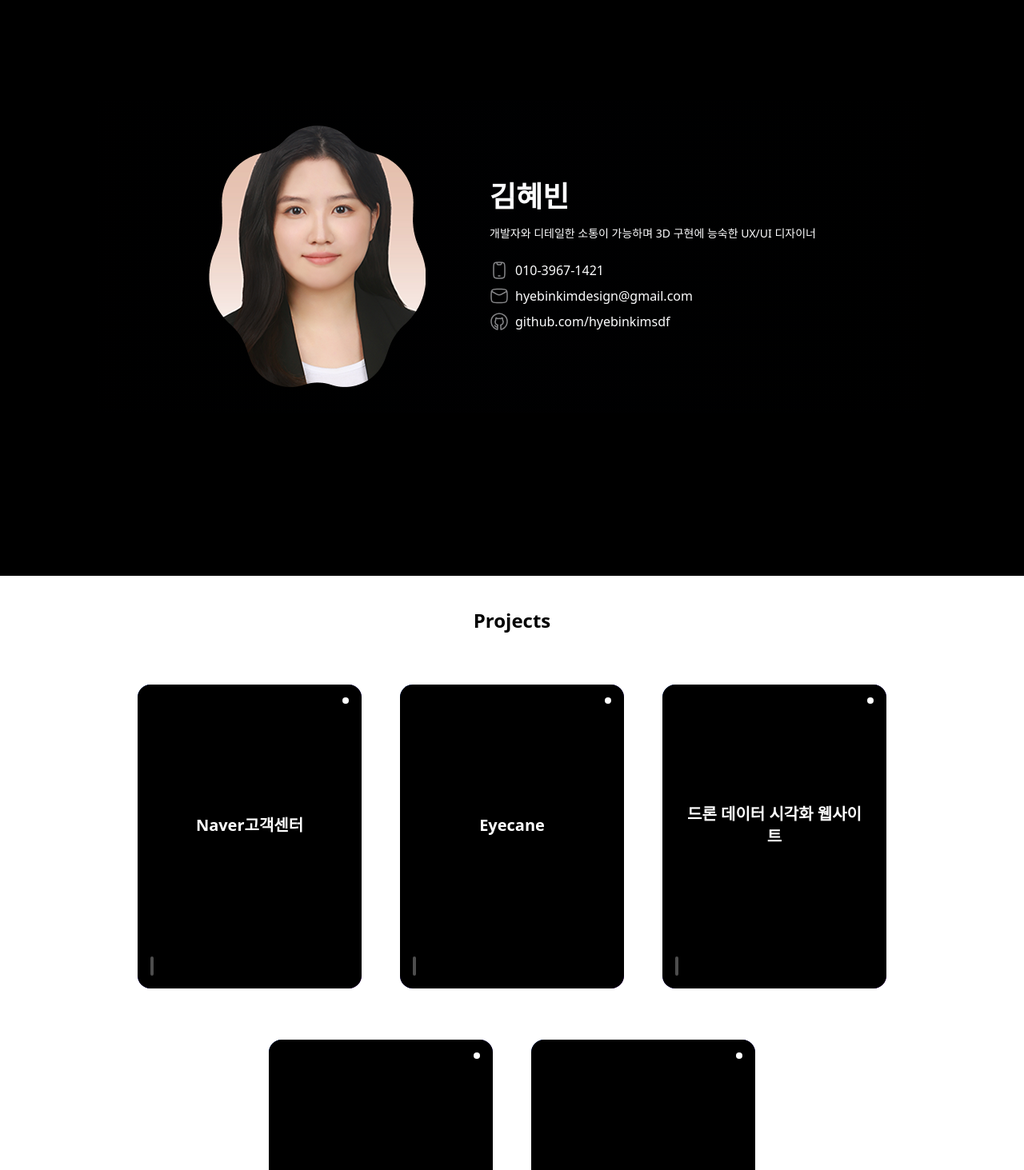
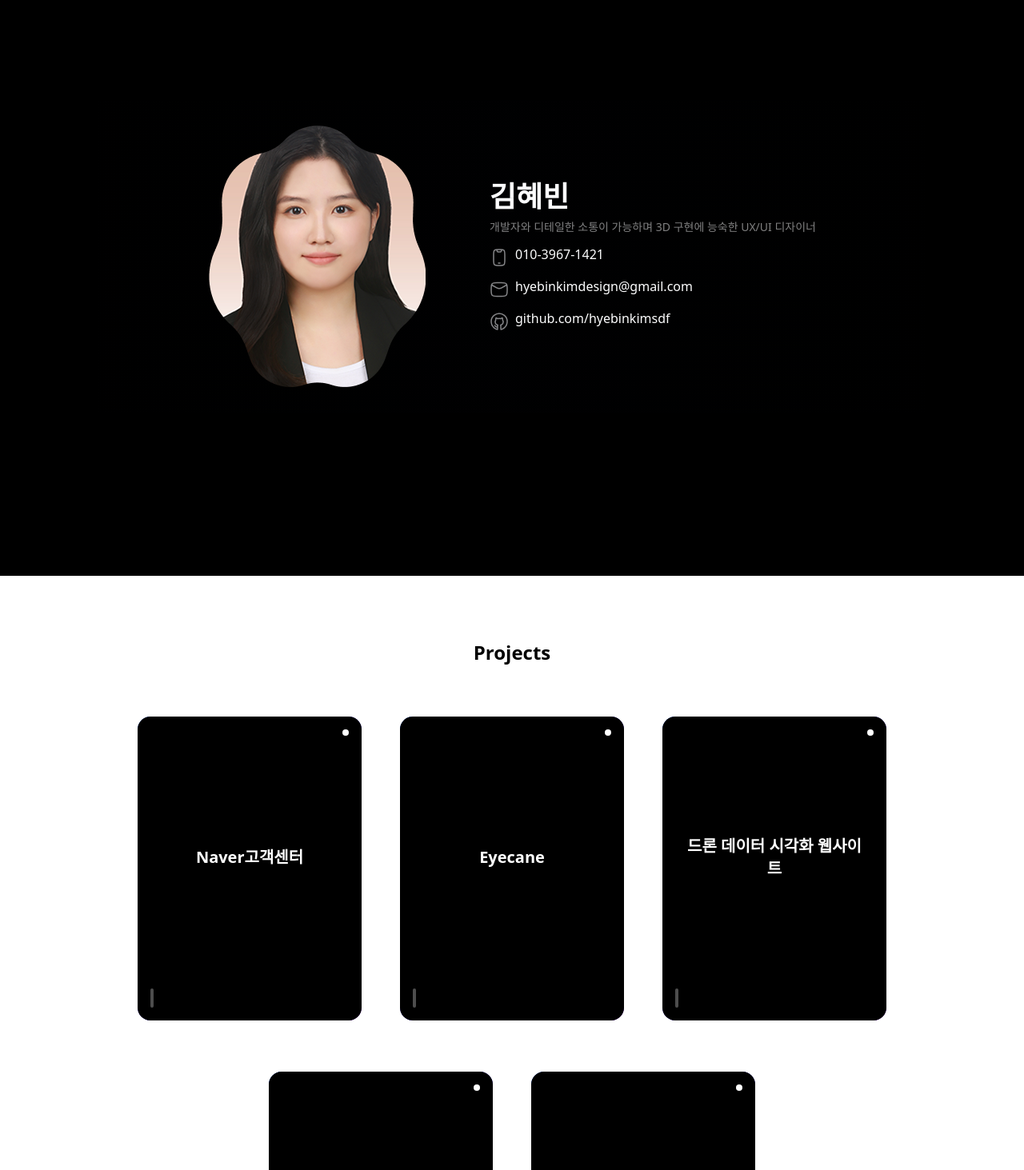
Before and after one commit to hyebinkimsdf/portfolio, a React (Vite) app: page / in a window 1280 px wide. Shown: the part 880-2343 px from the top of the page at 80% size. Built offline with nearby package versions, Linux system fonts and the light colour scheme.

Commit message:
fix:scrollTotop 오류 수정

```diff
--- a/package.json
+++ b/package.json
@@ -12,12 +12,14 @@
     "react": "^19.0.0",
     "react-dom": "^19.0.0",
     "react-router-dom": "^7.1.5",
+    "react-scroll": "^1.9.2",
     "typescript": "^5.7.3"
   },
   "devDependencies": {
     "@tailwindcss/vite": "^4.0.6",
     "@types/react": "^19.0.8",
     "@types/react-dom": "^19.0.3",
+    "@types/react-scroll": "^1.8.10",
     "@vitejs/plugin-react": "^4.3.4",
     "autoprefixer": "^10.4.17",
     "postcss": "^8.4.35",
--- a/src/App.tsx
+++ b/src/App.tsx
@@ -1,11 +1,16 @@
+// App.tsx
+
 import { Route, Routes } from "react-router-dom";
 import "./index.css";
 import Home from "./pages/Home";
 import Eyecane from "./pages/Eyecane";
 import { Header } from "./compoments/home/Header";
+import ScrollToTop from "./hook/ScrollToTop";
 
 function App() {
   return (
+    <>
+      <ScrollToTop />
       <div className="app">
         <Header />
         <main className="content">
@@ -15,6 +20,7 @@ function App() {
           </Routes>
         </main>
       </div>
+    </>
   );
 }
 
--- a/src/compoments/home/ProjectCard.tsx
+++ b/src/compoments/home/ProjectCard.tsx
@@ -1,5 +1,4 @@
 import { Link } from "react-router-dom";
-import { motion } from "framer-motion";
 import { useState } from "react";
 
 interface ProjectCardProp {
@@ -13,109 +12,87 @@ export function ProjectCard({ name, link, image }: ProjectCardProp) {
 
   return (
     <Link to={link}>
-      <motion.div
-        className="relative w-[280px] h-[380px] mx-auto sm:mx-2 my-4" // 고정 크기로 변경하고 마진 조정
-        whileHover={{ scale: 1.02 }}
-        transition={{ duration: 0.3 }}
-        onHoverStart={() => setIsHovered(true)}
-        onHoverEnd={() => setIsHovered(false)}
+      <div
+        className="relative w-[280px] h-[380px] mx-auto sm:mx-2 my-4 group"
+        onMouseEnter={() => setIsHovered(true)}
+        onMouseLeave={() => setIsHovered(false)}
       >
         {/* 배경 그라데이션 효과 */}
-        <motion.div
-          className="absolute inset-0 bg-gradient-to-br from-blue-600 to-purple-600 rounded-2xl"
-          animate={{
-            filter: isHovered ? "hue-rotate(45deg)" : "hue-rotate(0deg)",
-          }}
-          transition={{ duration: 0.6 }}
+        <div
+          className={`absolute inset-0 bg-gradient-to-br from-blue-600 to-purple-600 rounded-2xl transition-all duration-600 ${
+            isHovered ? "filter hue-rotate-45" : ""
+          }`}
         />
 
         {/* 글로우 효과 */}
-        <motion.div
-          className="absolute inset-0 rounded-2xl opacity-0"
-          animate={{
-            opacity: isHovered ? 0.3 : 0,
-            boxShadow: isHovered
-              ? "0 0 30px rgba(88, 80, 236, 0.5)"
-              : "0 0 0px rgba(88, 80, 236, 0)",
-          }}
-          transition={{ duration: 0.3 }}
+        <div
+          className={`absolute inset-0 rounded-2xl transition-all duration-300 ${
+            isHovered
+              ? "opacity-30 shadow-[0_0_30px_rgba(88,80,236,0.5)]"
+              : "opacity-0 shadow-none"
+          }`}
         />
 
         {/* 메인 카드 */}
         <div className="absolute inset-0 rounded-2xl overflow-hidden">
           {/* 이미지 배경 */}
           <div
-            className="absolute inset-0 bg-black"
-            style={{
-              backgroundImage: `url(${image})`,
-              backgroundSize: "cover",
-              backgroundPosition: "center",
-              transition: "transform 0.3s ease",
-              transform: isHovered ? "scale(1.1)" : "scale(1)",
-            }}
+            className={`absolute inset-0 bg-black bg-cover bg-center transition-transform duration-300 ${
+              isHovered ? "transform scale-110" : "transform scale-100"
+            }`}
+            style={{ backgroundImage: `url(${image})` }}
           />
 
           {/* 이미지 오버레이 */}
           <div
-            className="absolute inset-0 bg-black bg-opacity-40 transition-opacity duration-300"
-            style={{ opacity: isHovered ? 0.6 : 0.3 }}
+            className={`absolute inset-0 bg-black bg-opacity-40 transition-opacity duration-300 ${
+              isHovered ? "opacity-60" : "opacity-30"
+            }`}
           />
 
           {/* 움직이는 그라데이션 보더 */}
           <div
-            className="absolute inset-0 bg-gradient-to-r from-transparent via-white to-transparent opacity-20"
-            style={{
-              transform: isHovered ? "translateX(100%)" : "translateX(-100%)",
-              transition: "transform 0.8s ease",
-            }}
+            className={`absolute inset-0 bg-gradient-to-r from-transparent via-white to-transparent opacity-20 transition-transform duration-800 ${
+              isHovered
+                ? "transform translate-x-[100%]"
+                : "transform translate-x-[-100%]"
+            }`}
           />
 
           {/* 콘텐츠 */}
           <div className="relative h-full flex flex-col items-center justify-center p-6">
-            <motion.div
-              animate={{
-                y: isHovered ? -10 : 0,
-              }}
-              transition={{ duration: 0.3 }}
-              className="text-center"
+            <div
+              className={`text-center transition-transform duration-300 ${
+                isHovered ? "-translate-y-2" : "translate-y-0"
+              }`}
             >
               <h3 className="text-white text-xl font-bold mb-2">{name}</h3>
 
-              <motion.div
-                initial={{ opacity: 0, y: 20 }}
-                animate={{
-                  opacity: isHovered ? 1 : 0,
-                  y: isHovered ? 0 : 20,
-                }}
-                transition={{ duration: 0.3 }}
-                className="text-gray-300 text-sm"
+              <div
+                className={`text-gray-300 text-sm transition-opacity duration-300 ${
+                  isHovered
+                    ? "opacity-100 translate-y-0"
+                    : "opacity-0 translate-y-5"
+                }`}
               >
                 View Project
-              </motion.div>
-            </motion.div>
+              </div>
+            </div>
           </div>
         </div>
 
         {/* 장식용 도형들 */}
-        <motion.div
-          className="absolute top-4 right-4 w-2 h-2 bg-white rounded-full"
-          animate={{
-            scale: isHovered ? [1, 1.5, 1] : 1,
-          }}
-          transition={{
-            duration: 1.5,
-            repeat: Infinity,
-            ease: "easeInOut",
-          }}
+        <div
+          className={`absolute top-4 right-4 w-2 h-2 bg-white rounded-full animate-[scale_1.5s_ease_in_out_infinite] ${
+            isHovered ? "scale-150" : "scale-100"
+          }`}
         />
-        <motion.div
-          className="absolute bottom-4 left-4 w-1 h-6 bg-white/30 rounded-full"
-          animate={{
-            height: isHovered ? "2rem" : "1.5rem",
-          }}
-          transition={{ duration: 0.3 }}
+        <div
+          className={`absolute bottom-4 left-4 w-1 h-6 bg-white/30 rounded-full transition-all duration-300 ${
+            isHovered ? "h-8" : "h-6"
+          }`}
         />
-      </motion.div>
+      </div>
     </Link>
   );
 }
--- a/src/pages/About.tsx
+++ b/src/pages/About.tsx
@@ -1,83 +1,46 @@
-import { motion } from "framer-motion";
 import { useState } from "react";
 
 export default function About() {
   const [isHovered, setIsHovered] = useState(false);
 
-  const containerVariants = {
-    hidden: { opacity: 0, y: 20 },
-    visible: {
-      opacity: 1,
-      y: 0,
-      transition: {
-        duration: 0.6,
-        staggerChildren: 0.1,
-      },
-    },
-  };
-
-  const itemVariants = {
-    hidden: { opacity: 0, x: -20 },
-    visible: { opacity: 1, x: 0 },
-  };
-
   return (
-    <motion.div
-      initial="hidden"
-      animate="visible"
-      variants={containerVariants}
-      className="w-full h-full mx-auto flex flex-col md:flex-row justify-center items-center gap-20 min-w-[550px] px-4 py-8 relative"
-      id="about"
-    >
-      <motion.div
+    <div className="w-full h-full mx-auto flex flex-col md:flex-row justify-center items-center gap-20 min-w-[550px] px-4 py-8 relative">
+      <div
         className="relative group"
-        onHoverStart={() => setIsHovered(true)}
-        onHoverEnd={() => setIsHovered(false)}
-        whileHover={{ scale: 1.02 }}
-        transition={{ duration: 0.3 }}
+        onMouseEnter={() => setIsHovered(true)}
+        onMouseLeave={() => setIsHovered(false)}
       >
-        <motion.div
-          className="absolute inset-0 bg-blue-500 opacity-0 group-hover:opacity-10 rounded-lg transition-opacity"
-          animate={{
-            boxShadow: isHovered
-              ? "0 0 30px rgba(59, 130, 246, 0.5)"
-              : "0 0 0px rgba(59, 130, 246, 0)",
-          }}
+        {/* 이미지 카드 */}
+        <div
+          className={`absolute inset-0 bg-blue-500 opacity-0 rounded-lg transition-opacity ${
+            isHovered ? "opacity-20 shadow-[0_0_30px_rgba(59,130,246,0.5)]" : ""
+          }`}
         />
         <img
           src="/images/home/kimhyebinPoto.png"
-          className="mb-4 md:mb-0 relative z-10 rounded-lg"
+          className="mb-4 md:mb-0 relative z-10 rounded-lg transition-transform duration-300 group-hover:scale-105"
         />
-      </motion.div>
+      </div>
 
-      <motion.div
-        className="flex flex-col text-white gap-2"
-        variants={containerVariants}
-      >
-        <motion.div
-          className="relative"
-          whileHover={{ scale: 1.02 }}
-          transition={{ duration: 0.2 }}
-        >
-          <motion.p
-            className="text-4xl font-bold sm:text-5xl md:text-4xl mb-2"
-            variants={itemVariants}
-          >
+      {/* 텍스트 영역 */}
+      <div className="flex flex-col text-white gap-2">
+        <div className="relative">
+          <p className="text-4xl font-bold sm:text-5xl md:text-4xl mb-2 transition-transform duration-200 group-hover:scale-105">
             김혜빈
-          </motion.p>
-          <motion.div
-            className="absolute -bottom-1 left-0 w-0 h-0.5 bg-blue-400 group-hover:w-full transition-all duration-300"
-            whileHover={{ width: "100%" }}
+          </p>
+
+          <p className="opacity-50 text-sm text-start w-full">
+            개발자와 디테일한 소통이 가능하며 3D 구현에 능숙한 UX/UI 디자이너
+          </p>
+          {/* 파란색 줄 */}
+          <div
+            className={`absolute left-0 w-0 h-0.5 bg-blue-400 transition-all duration-300 ${
+              isHovered ? "w-full" : ""
+            }`}
           />
-        </motion.div>
+        </div>
 
-        <motion.p
-          className="opacity-50 text-sm text-start mb-4 w-full "
-          variants={itemVariants}
-        >
-          개발자와 디테일한 소통이 가능하며 3D 구현에 능숙한 UX/UI 디자이너
-        </motion.p>
-
+        {/* 연락처 아이템들 */}
         {[
           { icon: "phone", text: "010-3967-1421", link: "tel:010-3967-1421" },
           {
@@ -90,36 +53,34 @@ export default function About() {
             text: "github.com/hyebinkimsdf",
             link: "https://github.com/hyebinkimsdf",
           },
-        ].map((item, index) => (
-          <motion.a
+        ].map((item) => (
+          <a
             key={item.icon}
             href={item.link}
             target={item.icon === "github" ? "_blank" : undefined}
             rel={item.icon === "github" ? "noopener noreferrer" : undefined}
-            className="flex gap-2 items-center group cursor-pointer"
-            variants={itemVariants}
-            whileHover={{ x: 5 }}
-            transition={{ duration: 0.2 }}
+            className="flex gap-2 items-center group cursor-pointer transition-transform duration-200 hover:translate-x-1"
           >
-            <motion.div
-              className="relative"
-              whileHover={{ rotate: 360 }}
-              transition={{ duration: 0.5 }}
+            {/* 아이콘 회전 애니메이션 */}
+            <div
+              className={`relative mt-2 transition-transform duration-500 ${
+                isHovered ? "rotate-[360deg]" : ""
+              }`}
             >
               <img
                 src={`/icons/${item.icon}.svg`}
                 className="w-6 h-6 opacity-60 group-hover:opacity-100 transition-opacity"
               />
-            </motion.div>
+            </div>
             <p className="group-hover:text-blue-300 transition-colors">
               {item.text}
             </p>
-          </motion.a>
+          </a>
         ))}
-      </motion.div>
+      </div>
 
-      {/* Background gradient effect */}
+      {/* 배경 그라디언트 효과 */}
       <div className="absolute inset-0 bg-gradient-to-r from-transparent via-blue-900/5 to-transparent opacity-20 pointer-events-none" />
-    </motion.div>
+    </div>
   );
 }
--- a/src/pages/Home.tsx
+++ b/src/pages/Home.tsx
@@ -28,7 +28,10 @@ export default function Home() {
         </div>
       </div>
 
-      <div className="bg-black min-h-screen flex items-center justify-center">
+      <div
+        className="bg-black min-h-screen flex items-center justify-center"
+        id="about"
+      >
         <About />
       </div>
       <ProjectList />
--- a/src/pages/ProjectList.tsx
+++ b/src/pages/ProjectList.tsx
@@ -2,7 +2,7 @@ import { ProjectCard } from "../compoments/home/ProjectCard";
 
 export function ProjectList() {
   return (
-    <div className="w-full min-h-screen bg-white py-10">
+    <div className="w-full min-h-screen bg-white py-10 mt-10" id="ProjectList">
       <p className="text-center font-bold text-2xl mb-12">Projects</p>
 
       <div className="container mx-auto px-4">
```
Also changed, not shown: src/compoments/home/Header.tsx (+22 -3 lines), src/hook/ScrollToTop.tsx (added, +19 -0 lines), 1 other file (tests, documents, lock files or other folders). Lines whose indentation alone changed are shown as unchanged.
